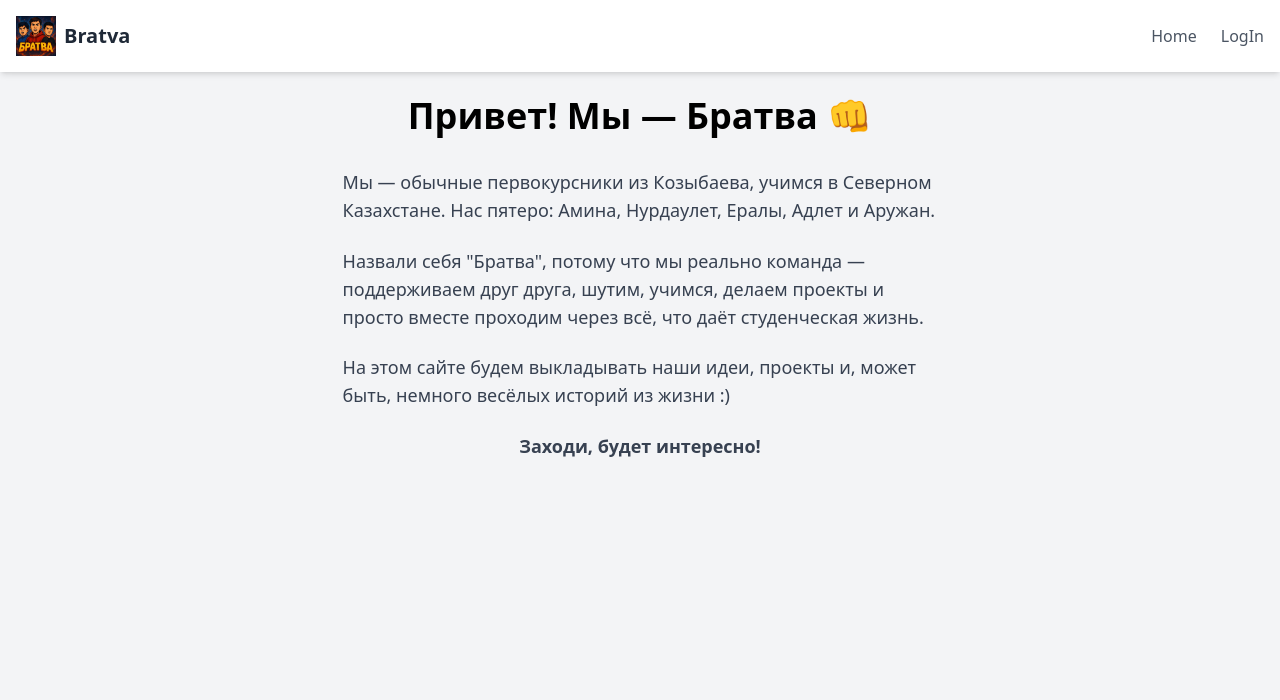
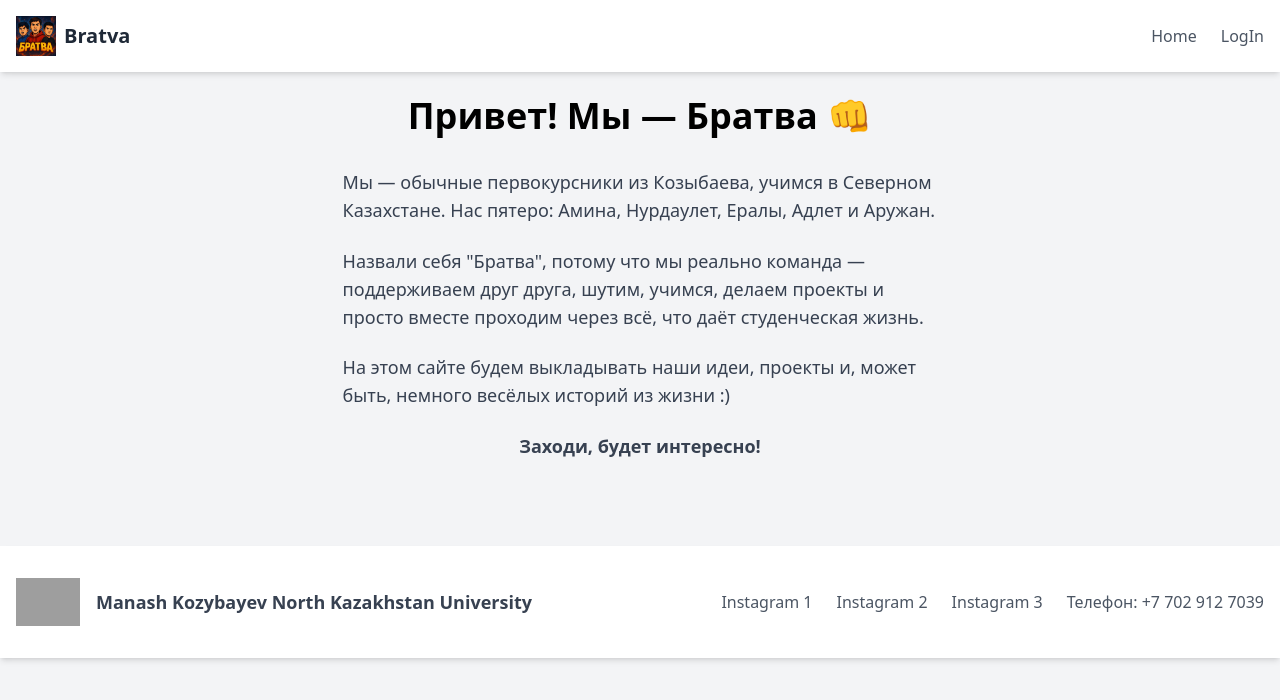
Before and after one commit to Nurdaulet-Aldamzhar/Project1, a Nuxt app: page / in a window 1280 px wide. Shown: the top 700 px of the page. Built offline with nearby package versions, Linux system fonts and the light colour scheme; grey boxes are pictures that could not be loaded.

Commit message:
Add footer with university logo and contacts

```diff
--- a/layouts/default.vue
+++ b/layouts/default.vue
@@ -69,6 +69,23 @@
         <slot />
       </transition>
     </main>
+
+    <!-- Footer -->
+    <footer class="bg-white shadow-md mt-8 py-8">
+      <div class="container mx-auto px-4 flex flex-col md:flex-row items-center justify-between">
+        <div class="flex items-center mb-4 md:mb-0">
+          <img src="/manash_kozybayev_north_kazakhstan_university_logo.png" alt="Manash Kozybayev North Kazakhstan University Logo" class="h-12 w-auto mr-4">
+          <span class="text-lg font-semibold text-gray-700">Manash Kozybayev North Kazakhstan University</span>
+        </div>
+
+        <div class="flex flex-col md:flex-row items-center space-y-2 md:space-y-0 md:space-x-6 text-gray-600">
+          <a href="https://www.instagram.com/zhanga1iyev" target="_blank" class="hover:text-gray-900 transition-colors duration-200">Instagram 1</a>
+          <a href="https://www.instagram.com/amanzholo1v/" target="_blank" class="hover:text-gray-900 transition-colors duration-200">Instagram 2</a>
+          <a href="https://www.instagram.com/a1tmukhambet?igsh=MWx1aWllajE3d28xZg==" target="_blank" class="hover:text-gray-900 transition-colors duration-200">Instagram 3</a>
+          <span>Телефон: +7 702 912 7039</span>
+        </div>
+      </div>
+    </footer>
   </div>
 </template>
 
```
Also changed, not shown: manash_kozybayev_north_kazakhstan_university_logo.png (added).
